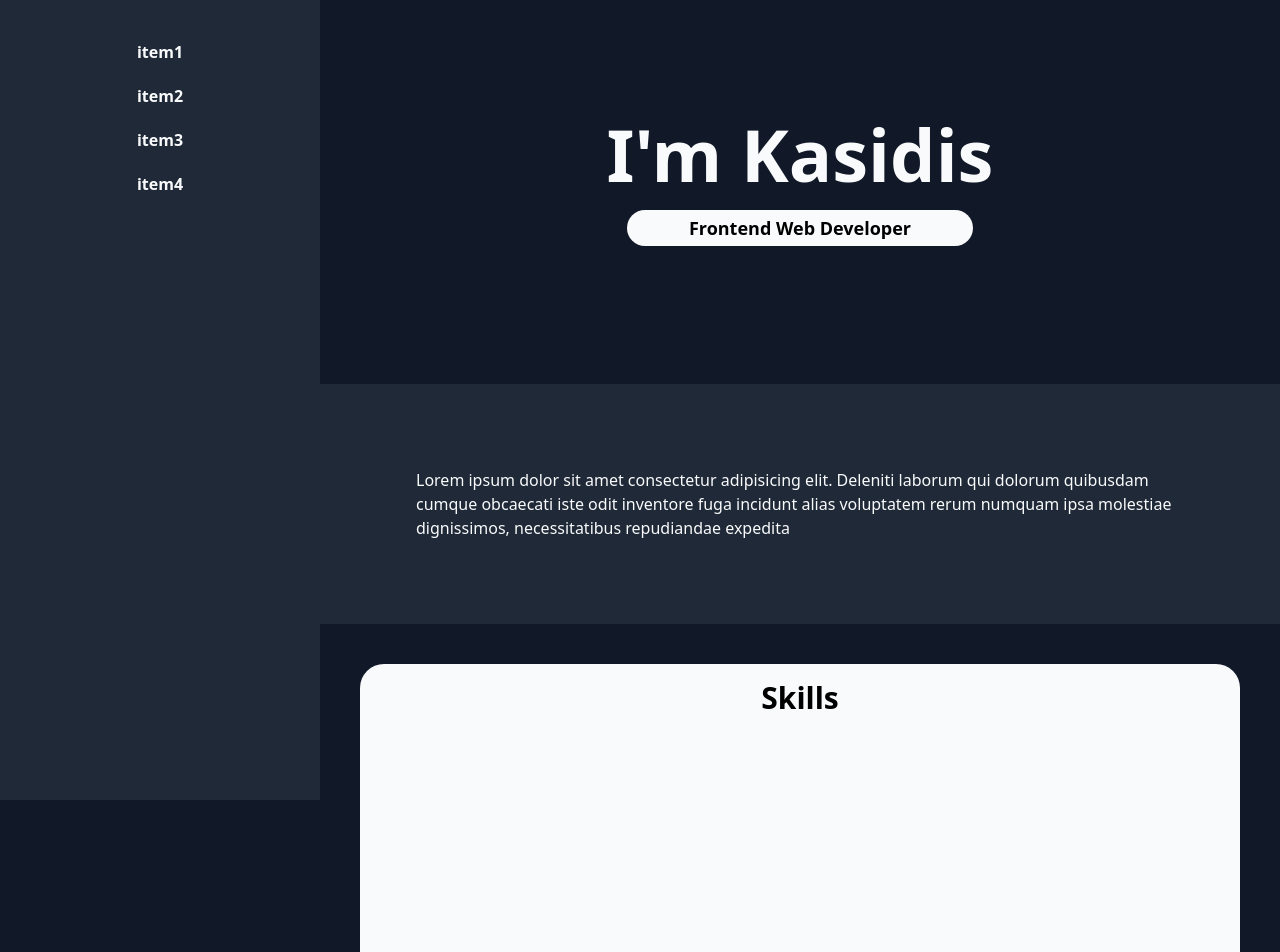
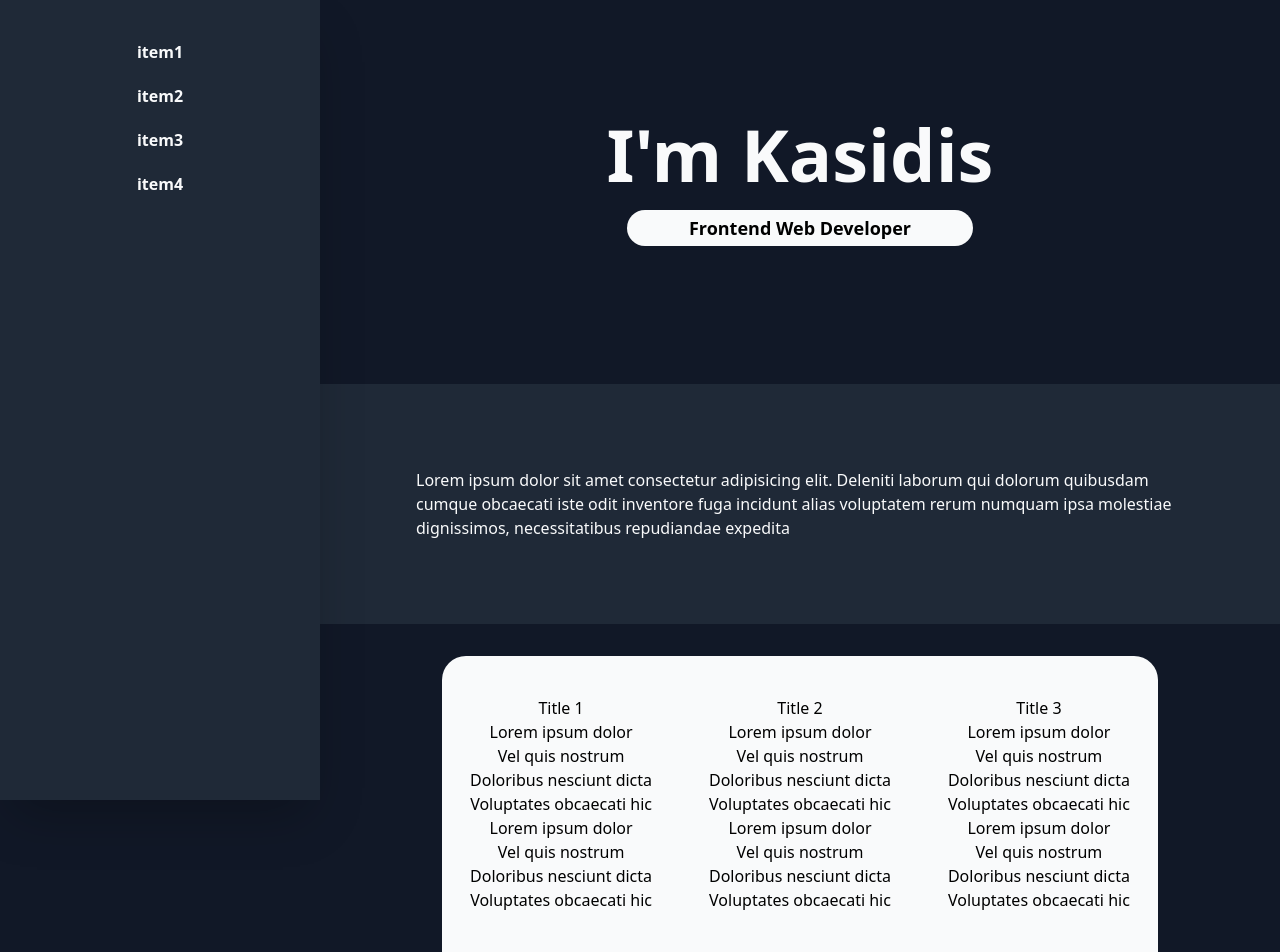
Before and after one commit to ckasidis/ckasidis-com-v1, a Next.js app: page / in a window 1280 px wide. Shown: the top 952 px of the page. Built offline with nearby package versions, Linux system fonts and the light colour scheme.

Commit message:
add content to SkillSection

```diff
--- a/components/Navigation.tsx
+++ b/components/Navigation.tsx
@@ -2,7 +2,7 @@ import { NextPage } from 'next';
 
 const Navigation: NextPage = () => {
 	return (
-		<div className="bg-gray-800 sticky top-0 left-0 sm:h-screen sm:w-1/4 sm:max-w-xs">
+		<div className="sticky top-0 left-0 bg-gray-800 shadow-2xl sm:h-screen sm:w-1/4 sm:max-w-xs">
 			<nav className="flex items-center justify-center py-10">
 				<ul className="flex-1 flex items-center justify-evenly text-gray-50 font-bold sm:flex-col sm:gap-5">
 					<li>item1</li>
--- a/components/SkillSection.tsx
+++ b/components/SkillSection.tsx
@@ -2,9 +2,47 @@ import { NextPage } from 'next';
 
 const SkillSection: NextPage = () => {
 	return (
-		<section className="p-10">
-			<div className="min-h-[24rem] bg-gray-50 py-4 rounded-3xl">
-				<h1 className="text-center text-3xl font-bold">Skills</h1>
+		<section className="grid place-items-center p-8">
+			<div className="grid justify-center w-4/5 max-w-5xl min-h-[24rem] bg-gray-50 py-10 text-center rounded-3xl lg:grid-cols-3">
+				<div>
+					<h1>Title 1</h1>
+					<ul>
+						<li>Lorem ipsum dolor</li>
+						<li>Vel quis nostrum</li>
+						<li>Doloribus nesciunt dicta</li>
+						<li>Voluptates obcaecati hic</li>
+						<li>Lorem ipsum dolor</li>
+						<li>Vel quis nostrum</li>
+						<li>Doloribus nesciunt dicta</li>
+						<li>Voluptates obcaecati hic</li>
+					</ul>
+				</div>
+				<div>
+					<h1>Title 2</h1>
+					<ul>
+						<li>Lorem ipsum dolor</li>
+						<li>Vel quis nostrum</li>
+						<li>Doloribus nesciunt dicta</li>
+						<li>Voluptates obcaecati hic</li>
+						<li>Lorem ipsum dolor</li>
+						<li>Vel quis nostrum</li>
+						<li>Doloribus nesciunt dicta</li>
+						<li>Voluptates obcaecati hic</li>
+					</ul>
+				</div>
+				<div>
+					<h1>Title 3</h1>
+					<ul>
+						<li>Lorem ipsum dolor</li>
+						<li>Vel quis nostrum</li>
+						<li>Doloribus nesciunt dicta</li>
+						<li>Voluptates obcaecati hic</li>
+						<li>Lorem ipsum dolor</li>
+						<li>Vel quis nostrum</li>
+						<li>Doloribus nesciunt dicta</li>
+						<li>Voluptates obcaecati hic</li>
+					</ul>
+				</div>
 			</div>
 		</section>
 	);
```
